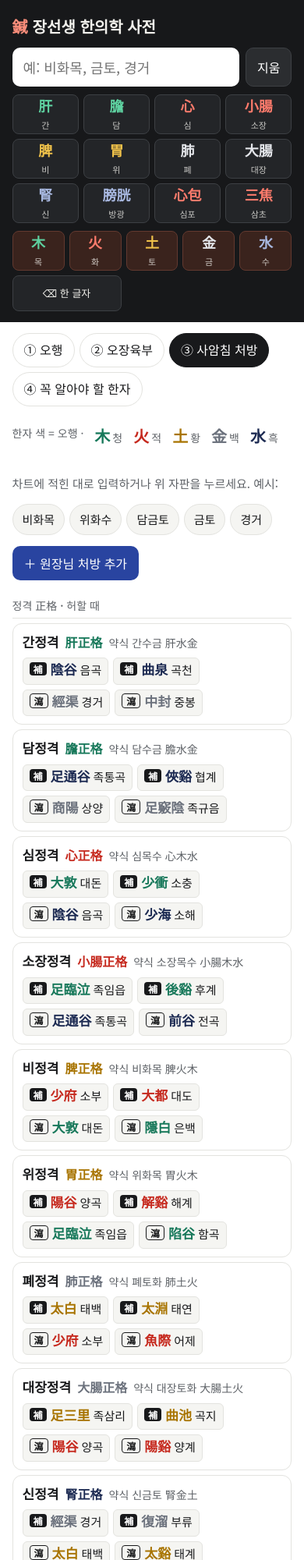
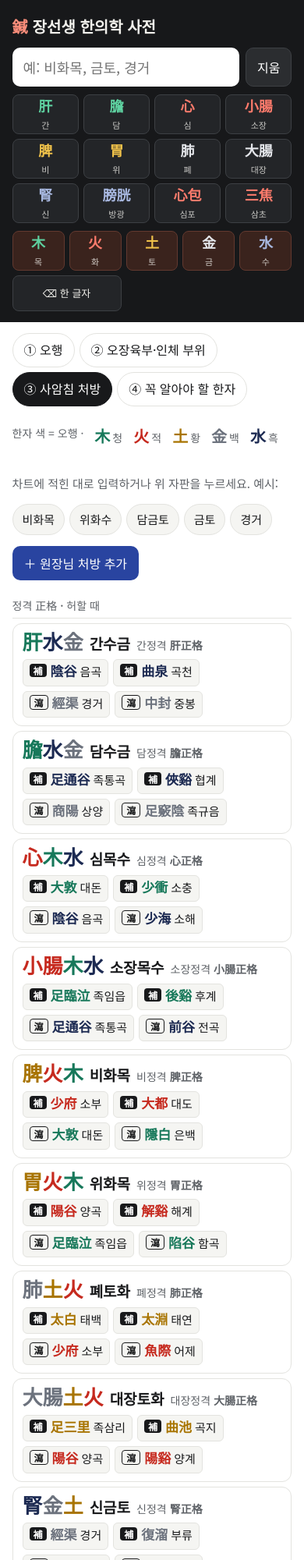
Before and after one commit to saebyuknyuk/Jang-dict, a plain HTML site: page index.html in a window 390 px wide. Shown: the top 2000 px of the page at 78% size. Drawn offline with Linux system fonts and the light colour scheme.

Commit message:
Add files via upload

```diff
--- a/index.html
+++ b/index.html
@@ -55,6 +55,7 @@ h3.g{font-size:14px;color:var(--sub);font-weight:500;margin:22px 0 6px;padding-b
 .row.rx{flex-direction:column;align-items:stretch;gap:6px}
 .rx .rt{flex-direction:row;flex-wrap:wrap;gap:4px 8px;align-items:baseline}
 .rx em{font-style:normal;color:var(--sub);font-size:14px}
+.rx .sk{font-size:26px;line-height:1.1}.rx .sr{font-size:19px}
 .rp{display:flex;flex-wrap:wrap;gap:6px}
 .pt{padding:3px 8px;border-radius:6px;font-size:15px;white-space:nowrap;background:var(--card);border:1px solid var(--line)}
 .pt i{font-style:normal;font-size:12px;font-weight:700;padding:0 5px;border-radius:4px;margin-right:5px;vertical-align:2px}
@@ -117,7 +118,7 @@ legend{font-weight:700}
 <div class="wrap">
   <nav class="tabs" id="tabs">
     <button class="tab" data-tab="오행">① 오행</button>
-    <button class="tab" data-tab="장부">② 오장육부</button>
+    <button class="tab" data-tab="장부">② 오장육부·인체 부위</button>
     <button class="tab" data-tab="처방">③ 사암침 처방</button>
     <button class="tab" data-tab="한자">④ 꼭 알아야 할 한자</button>
   </nav>
@@ -161,7 +162,7 @@ const WARN={
 '大都':'大(큰 대)와 太(클 태)를 구분하세요.',
 '太衝':'太(태)와 大(대)를 구분하세요. 같은 간경에 大敦(대돈)이 있어요.',
 '大敦':'大(대)와 太(태)를 구분하세요. 같은 간경에 太衝(태충)이 있어요.',
-'心腎不交':'가운데 글자는 腎(콩팥 신)이에요. 읽기가 같은 身(몸 신)으로 잘못 쓰기 쉬워요.','臟腑':'臟(장)은 속이 찬 장기, 腑(부)는 속이 빈 장기예요.','滎穴':'滎(형)은 榮(영화 영)과 비슷해요. 아래가 水면 滎이에요.'};
+'心腎不交':'가운데 글자는 腎(콩팥 신)이에요. 읽기가 같은 身(몸 신)으로 잘못 쓰기 쉬워요.','臟腑':'臟(장)은 속이 찬 장기, 腑(부)는 속이 빈 장기예요.','胸':'가슴 흉이에요. 오른쪽 안쪽이 凶(흉할 흉)이에요.','目':'木(나무 목)과 읽기가 같아요. 눈 목(目)은 네모 안에 가로획이 두 개예요.','鼻':'脾(지라 비)·臂(팔 비)와 읽기가 같아요.','臂':'脾(지라 비)·鼻(코 비)와 읽기가 같아요.','血':'穴(구멍 혈, 혈자리)과 읽기가 같아요.','背':'읽기는 ‘배’지만 뜻은 ‘등’이에요. 배(복부)는 腹(복)이에요.','腹':'背(등 배)와 헷갈리지 마세요. 腹이 배예요.','小腹':'少腹(소복)과 읽기가 같아요. 小腹은 아랫배 가운데, 少腹은 아랫배 양옆이에요.','少腹':'小腹(소복)과 읽기가 같아요. 少腹은 아랫배 양옆, 小腹은 아랫배 가운데예요.','掌':'臟(장)과 읽기가 같아요.','滎穴':'滎(형)은 榮(영화 영)과 비슷해요. 아래가 水면 滎이에요.'};
 const MER=[
 ['간','肝','목',1,'간','족궐음간경','足厥陰肝經','','大敦 대돈|行間 행간|太衝 태충 太冲|中封 중봉|曲泉 곡천'],
 ['담','膽','목',0,'쓸개','족소양담경','足少陽膽經','胆','足竅陰 족규음 足窍陰|俠谿 협계 俠溪,侠溪|足臨泣 족임읍|陽輔 양보|陽陵泉 양릉천'],
@@ -176,6 +177,11 @@ const MER=[
 ['심포','心包','화',1,'심장을 싸는 막','수궐음심포경','手厥陰心包經','','中衝 중충 中冲|勞宮 노궁|大陵 대릉|間使 간사|曲澤 곡택'],
 ['삼초','三焦','화',0,'몸통 세 부분의 기능','수소양삼초경','手少陽三焦經','','關衝 관충 關冲|液門 액문|中渚 중저|支溝 지구|天井 천정']];
 const TERMS=[['補','보','채워 줌 (허할 때)'],['瀉','사','덜어 냄 (넘칠 때)'],['虛','허','부족함','虚'],['實','실','넘침'],['寒','한','차가움'],['熱','열','뜨거움'],['正格','정격','허할 때 쓰는 처방'],['勝格','승격','실할 때 쓰는 처방'],['寒格','한격','찰 때 쓰는 처방'],['熱格','열격','열이 날 때 쓰는 처방'],['鍼','침','침','針'],['灸','구','뜸'],['經絡','경락','기가 흐르는 길'],['穴','혈','침 놓는 자리'],['井穴','정혈','오수혈 첫째 (손끝·발끝)'],['滎穴','형혈','오수혈 둘째'],['兪穴','수혈','오수혈 셋째','輸穴,腧穴'],['經穴','경혈','오수혈 넷째'],['合穴','합혈','오수혈 다섯째 (팔꿈치·무릎 근처)'],['左','좌','왼쪽'],['右','우','오른쪽'],['手','수','손 (경락 이름 앞)'],['足','족','발 (경락·혈 이름 앞)'],['陰','음','음'],['陽','양','양'],['臟','장','오장 (속이 찬 장기)'],['五臟','오장','간·심·비·폐·신 다섯 장기'],['六腑','육부','담·소장·위·대장·방광·삼초 여섯 장기'],['臟腑','장부','오장과 육부를 함께 이르는 말'],['心腎不交','심신불교','심(心, 火)과 신(腎, 水)의 기운이 서로 어울리지 못하는 상태를 이르는 병증 이름'],['腑','부','육부 (속이 빈 장기)'],['太陽人','태양인','사상체질 · 肺大肝小 폐대간소'],['少陽人','소양인','사상체질 · 脾大腎小 비대신소'],['太陰人','태음인','사상체질 · 肝大肺小 간대폐소'],['少陰人','소음인','사상체질 · 腎大脾小 신대비소']];
+const BODY=[
+['머리·얼굴','頭 두 머리|腦 뇌 뇌|面 면 얼굴|目 목 눈 · 오관으로 간(肝)과 연결 목|眼 안 눈|耳 이 귀 · 오관으로 신(腎)과 연결 수|鼻 비 코 · 오관으로 폐(肺)와 연결 금|口 구 입 · 오관으로 비(脾)와 연결 토|舌 설 혀 · 오관으로 심(心)과 연결 화|齒 치 이(치아)|咽喉 인후 목구멍'],
+['목·몸통','頸 경 목 (앞쪽)|項 항 목덜미 (뒤쪽)|胸 흉 가슴|乳 유 젖가슴|膈 격 가로막 (가슴과 배 사이)|心下 심하 명치 부근|脇 협 옆구리|腹 복 배|臍 제 배꼽|小腹 소복 아랫배 (가운데)|少腹 소복 아랫배 (양옆)|背 배 등|腰 요 허리|上焦 상초 몸통 윗부분 (심·폐가 있는 곳)|中焦 중초 몸통 가운데 (비·위가 있는 곳)|下焦 하초 몸통 아랫부분 (간·신·방광이 있는 곳)'],
+['팔다리','肩 견 어깨|臂 비 팔|肘 주 팔꿈치|腕 완 손목|掌 장 손바닥|指 지 손가락|股 고 넓적다리|膝 슬 무릎|脚 각 다리|踝 과 복사뼈|趾 지 발가락'],
+['몸을 이루는 것','筋 근 힘줄 · 간(肝)과 연결 목|脈 맥 맥, 혈관 · 심(心)과 연결 화|肉 육 살 · 비(脾)와 연결 토|皮毛 피모 피부와 털 · 폐(肺)와 연결 금|骨 골 뼈 · 신(腎)과 연결 수|皮膚 피부 피부|氣 기 기운|血 혈 피|津液 진액 몸의 진액 (침·땀 등)']];
 const M={},ALL=[],PTS=[],BYID={};
 ORD.forEach(e=>ALL.push({t:'오행',id:'e-'+e,h:E[e][0],r:e,e,mean:E[e][1],v:[]}));
 MER.forEach(([k,h,e,yin,mean,full,fullh,v,ps])=>{
@@ -183,6 +189,7 @@ MER.forEach(([k,h,e,yin,mean,full,fullh,v,ps])=>{
   const order=yin?ORD:['금','수','목','화','토'];
   ps.split('|').forEach((s,i)=>{const [ph,pr,pv]=s.split(' ');const p={t:'혈자리',id:'p-'+ph,h:ph,r:pr,v:pv?pv.split(','):[],m,e:order[i],role:i,rx:[]};m.p[p.e]=p;PTS.push(p);ALL.push(p)});
 });
+BODY.forEach(([g,list])=>list.split('|').forEach(x=>{const w=x.split(' ');const h=w.shift(),r=w.shift();let e='';if(ORD.includes(w[w.length-1])&&w.length>1)e=w.pop();ALL.push({t:'부위',id:'b-'+h,h,r,g,e,mean:w.join(' '),v:h==='脇'?['脅']:[]})}));
 TERMS.forEach(([h,r,mean,v])=>ALL.push({t:'용어',id:'t-'+h,h,r,mean,v:v?v.split(','):[]}));
 const TY=[['정','正格','허할 때',e=>[mom(e),KE[e]]],['승','勝格','실할 때',e=>[KE[e],kid(e)]],['한','寒格','찰 때',()=>['화','수']],['열','熱格','열이 날 때',()=>['수','화']]];
 const YP={목:'간',화:'심',토:'비',금:'폐',수:'신'},GP={목:'담',화:'소장',토:'위',금:'대장',수:'방광'};
@@ -230,17 +237,18 @@ function search(raw){
   add(list.filter(i=>[q,n].some(s=>s&&blob(i).includes(s))),'그 밖의 검색 결과');
   return{out,notice};
 }
+const shH=i=>i.shortH?`<span class="${hc(i).trim()}">${esc(i.m.h)}</span><span class="c-${EC[i.b]}">${E[i.b][0]}</span><span class="c-${EC[i.s]}">${E[i.s][0]}</span>`:'';
 const ptSpan=(p,c)=>`<span class="pt ${c}"><i>${c==='bo'?'補':'瀉'}</i><span class="hj${hc(p)}">${esc(p.h)}</span>${esc(p.r)}</span>`;
 function row(i){
-  if(i.t==='처방')return `<button class="row rx" data-id="${esc(i.id)}"><span class="rt"><b>${esc(i.name)}</b><span class="hj${hc(i)}">${esc(i.nameH)}</span>${i.short?`<em>약식 ${esc(i.short)} ${esc(i.shortH)}</em>`:''}${i.custom?'<i class="tag">원장님</i>':''}${i.flag?'<i class="tag">확인 필요</i>':''}</span><span class="rp">${i.bo.map(p=>ptSpan(p,'bo')).join('')}${i.sa.map(p=>ptSpan(p,'sa')).join('')}</span></button>`;
-  const sub=i.t==='혈자리'?`${i.m.k}경 · ${i.e}(${E[i.e][0]})혈 · ${ROLE[i.role].split(' ')[0]}`:i.t==='장부'?`${i.e}(${E[i.e][0]}) · ${i.yin?'장 臟':'부 腑'} · ${i.mean}`:i.mean;
+  if(i.t==='처방')return `<button class="row rx" data-id="${esc(i.id)}"><span class="rt">${i.short?`<b class="hj sk">${shH(i)}</b><b class="sr">${esc(i.short)}</b><em>${esc(i.name)} <span class="hj">${esc(i.nameH)}</span></em>`:`<b>${esc(i.name)}</b>`}${i.custom?'<i class="tag">원장님</i>':''}${i.flag?'<i class="tag">확인 필요</i>':''}</span><span class="rp">${i.bo.map(p=>ptSpan(p,'bo')).join('')}${i.sa.map(p=>ptSpan(p,'sa')).join('')}</span></button>`;
+  const sub=i.t==='혈자리'?`${i.m.k}경 · ${i.e}(${E[i.e][0]})혈 · ${ROLE[i.role].split(' ')[0]}`:i.t==='장부'?`${i.e}(${E[i.e][0]}) · ${i.yin?'장 臟':'부 腑'} · ${i.mean}`:i.t==='부위'?`${i.g} · ${i.mean}${i.e?` · ${i.e}(${E[i.e][0]})`:''}`:i.mean;
   const v=i.v&&i.v.length?`<span class="var">= ${i.v.map(esc).join(', ')}</span>`:'';
   return `<button class="row" data-id="${esc(i.id)}"><span class="big hj${hc(i)}">${esc(i.h)}</span><span class="rt"><b>${esc(i.r)} ${v}</b><small>${esc(sub)}</small></span>${WARN[i.h]?'<span class="warnb" aria-label="헷갈리는 글자 주의">!</span>':''}</button>`;
 }
 let tab='처방';
 function tabView(){
   if(tab==='오행')return `<h3 class="g">오행 五行 · 상생 순서 목→화→토→금→수→목</h3>${ALL.filter(i=>i.t==='오행').map(row).join('')}<p class="hint">상생(서로 살림): 목→화→토→금→수→목 · 상극(누름): 목→토→수→화→금→목</p>`;
-  if(tab==='장부')return `<h3 class="g">오장육부 五臟六腑 + 심포·삼초 (12경락)</h3>${Object.values(M).map(row).join('')}`;
+  if(tab==='장부')return `<h3 class="g">오장육부 五臟六腑 + 심포·삼초 (12경락)</h3>${Object.values(M).map(row).join('')}${BODY.map(([g])=>`<h3 class="g">인체 부위 · ${g}</h3>${ALL.filter(i=>i.t==='부위'&&i.g===g).map(row).join('')}`).join('')}`;
   if(tab==='처방'){const c=cusItems();return `<div class="chips" style="margin-top:14px"><button class="btn primary" id="add" type="button">＋ 원장님 처방 추가</button></div>${c.length?`<h3 class="g">원장님 처방</h3>${c.map(row).join('')}`:''}${TY.map(([t,th,w])=>`<h3 class="g">${t}격 ${th} · ${w}</h3>${RX.filter(r=>r.ty===t).map(row).join('')}`).join('')}`;}
   return `${Object.values(M).map(m=>`<h3 class="g">${m.k}경 <span class="hj c-${EC[m.e]}">${m.h}</span>經 혈자리</h3>${PTS.filter(p=>p.m===m).map(row).join('')}`).join('')}<h3 class="g">자주 나오는 용어</h3>${ALL.filter(i=>i.t==='용어').map(row).join('')}`;
 }
@@ -253,12 +261,12 @@ function render(){
   $('#res').innerHTML=html||`<p class="notice">‘${esc(raw)}’에 맞는 항목이 없어요. 장부 한 글자 + 오행 두 글자(예: 비화목)로 입력해 보세요.</p>`;
 }
 const cp=(t,l)=>`<button class="btn" data-copy="${esc(t)}" type="button">${l||'복사'}</button>`;
-const chip=i=>`<button class="chip" data-id="${esc(i.id)}"><span class="hj${hc(i)}">${esc(i.h||i.nameH)}</span>${esc(i.r||i.name)}</button>`;
+const chip=i=>i.t==='처방'?`<button class="chip" data-id="${esc(i.id)}"><span class="hj">${shH(i)||esc(i.nameH)}</span>${esc(i.short||i.name)} <small>${esc(i.name)}</small></button>`:`<button class="chip" data-id="${esc(i.id)}"><span class="hj${hc(i)}">${esc(i.h||i.nameH)}</span>${esc(i.r||i.name)}</button>`;
 function pcard(p){return `<div class="pc"><button class="pch" data-id="${esc(p.id)}"><span class="hj ph${hc(p)}">${esc(p.h)}</span><span class="pr">${esc(p.r)}</span><small>${esc(p.m.k)}경 ${p.e}혈</small></button>${p.v.length?`<small class="var">= ${p.v.map(esc).join(', ')}</small>`:''}${cp(p.h)}</div>`}
 function detail(i){
   if(i.t==='처방'){
     const all=[...i.bo,...i.sa].map(p=>p.h).join(', ');
-    return `${i.short?`<div class="hero sh"><p class="lbl">차트 약식</p><div class="hj giant" style="font-size:clamp(84px,26vw,170px)">${i.shortH?`<span class="${hc(i).trim()}">${esc(i.m.h)}</span><span class="c-${EC[i.b]}">${E[i.b][0]}</span><span class="c-${EC[i.s]}">${E[i.s][0]}</span>`:esc(i.short)}</div><div class="read">${esc(i.short)}</div>${i.shortH?cp(i.shortH,'약식 한자 복사'):''}</div>`:''}<p class="kind">${i.custom?'원장님 처방':'사암침 처방 · '+i.when}</p><h2>${esc(i.name)} <span class="hj${hc(i)}">${esc(i.nameH)}</span></h2>
+    return `${i.short?`<div class="hero sh"><p class="lbl">차트 약식</p><div class="hj giant" style="font-size:clamp(84px,26vw,170px)">${shH(i)||esc(i.short)}</div><div class="read">${esc(i.short)}</div>${i.shortH?cp(i.shortH,'약식 한자 복사'):''}</div>`:''}<p class="kind">${i.custom?'원장님 처방':'사암침 처방 · '+i.when}</p><h2>${esc(i.name)} <span class="hj${hc(i)}">${esc(i.nameH)}</span></h2>
     <div class="pgrid"><section class="bo"><h3><i>補</i>보 · 채움${i.b?` · <span class="hj c-${EC[i.b]}">${E[i.b][0]}</span> ${i.b}`:''}</h3>${i.bo.map(pcard).join('')}</section><section class="sa"><h3><i>瀉</i>사 · 덜어냄${i.s?` · <span class="hj c-${EC[i.s]}">${E[i.s][0]}</span> ${i.s}`:''}</h3>${i.sa.map(pcard).join('')}</section></div>
     ${cp(all,`${i.bo.length+i.sa.length}개 한번에 복사`)} <span class="hint">${esc(all)}</span>
     ${i.flag?`<p class="wbox"><b>확인 필요</b> · 공식대로 하면 같은 혈이 두 번 들어가서 한 혈만 표시했어요. 원장님이 실제로 쓰시는 혈을 확인해 주세요.</p>`:''}
@@ -270,6 +278,7 @@ function detail(i){
   if(i.t==='혈자리')info=`<p class="info">${i.m.full} <span class="hj">${i.m.fullh}</span>의 <b>${i.e}(${E[i.e][0]})혈</b> · ${ROLE[i.role]}</p><h3 class="g">이 혈이 들어가는 처방</h3><div class="chips">${i.rx.map(chip).join('')}</div>`;
   if(i.t==='장부')info=`<p class="info"><b>${i.e}(${E[i.e][0]})</b> · ${i.yin?'장 臟':'부 腑'} · 뜻: ${i.mean}<br>경락: ${i.full} <span class="hj">${i.fullh}</span></p><h3 class="g">${i.k}경 오수혈</h3><div class="chips">${ORD.map(e=>i.p[e])  .map(p=>`<button class="chip" data-id="${p.id}">${p.e} · <span class="hj${hc(p)}">${p.h}</span>${p.r}</button>`).join('')}</div><h3 class="g">${i.k}경 처방</h3><div class="chips">${i.rx.map(chip).join('')}</div>`;
   if(i.t==='오행'){const ctl=ORD.find(x=>KE[x]===i.e);info=`<p class="info">뜻: ${i.mean}<br>상생: ${mom(i.e)}(${E[mom(i.e)][0]})이 낳아 주고 → ${kid(i.e)}(${E[kid(i.e)][0]})를 낳아요.<br>상극: ${KE[i.e]}(${E[KE[i.e]][0]})에게 눌리고 → ${ctl}(${E[ctl][0]})를 눌러요.</p><h3 class="g">${i.e}혈 (12경락)</h3><div class="chips">${PTS.filter(p=>p.e===i.e).map(p=>`<button class="chip" data-id="${p.id}"><span class="hj${hc(p)}">${p.h}</span>${p.r} · ${p.m.k}경</button>`).join('')}</div>`}
+  if(i.t==='부위')info=`<p class="info">${esc(i.g)} · 뜻: ${esc(i.mean)}${i.e?` · 오행 <b class="c-${EC[i.e]}">${i.e}(${E[i.e][0]})</b>`:''}</p>`;
   if(i.t==='용어')info=`<p class="info">뜻: ${esc(i.mean)}</p>`;
   return `<div class="hero"><div class="hj giant${hc(i)}" style="font-size:${size}">${esc(i.h)}</div><div class="read">${esc(i.r)}</div>${cp(i.h,'한자 복사')}</div>
   ${i.v&&i.v.length?`<div class="vars"><p class="lbl">같은 글자, 다른 모양 — 청구 프로그램에 나오는 쪽을 쓰세요</p>${i.v.map(v=>`<div class="vline"><span class="hj vh${hc(i)}">${esc(v)}</span><span>${esc(i.r)}</span>${cp(v)}</div>`).join('')}</div>`:''}
```
